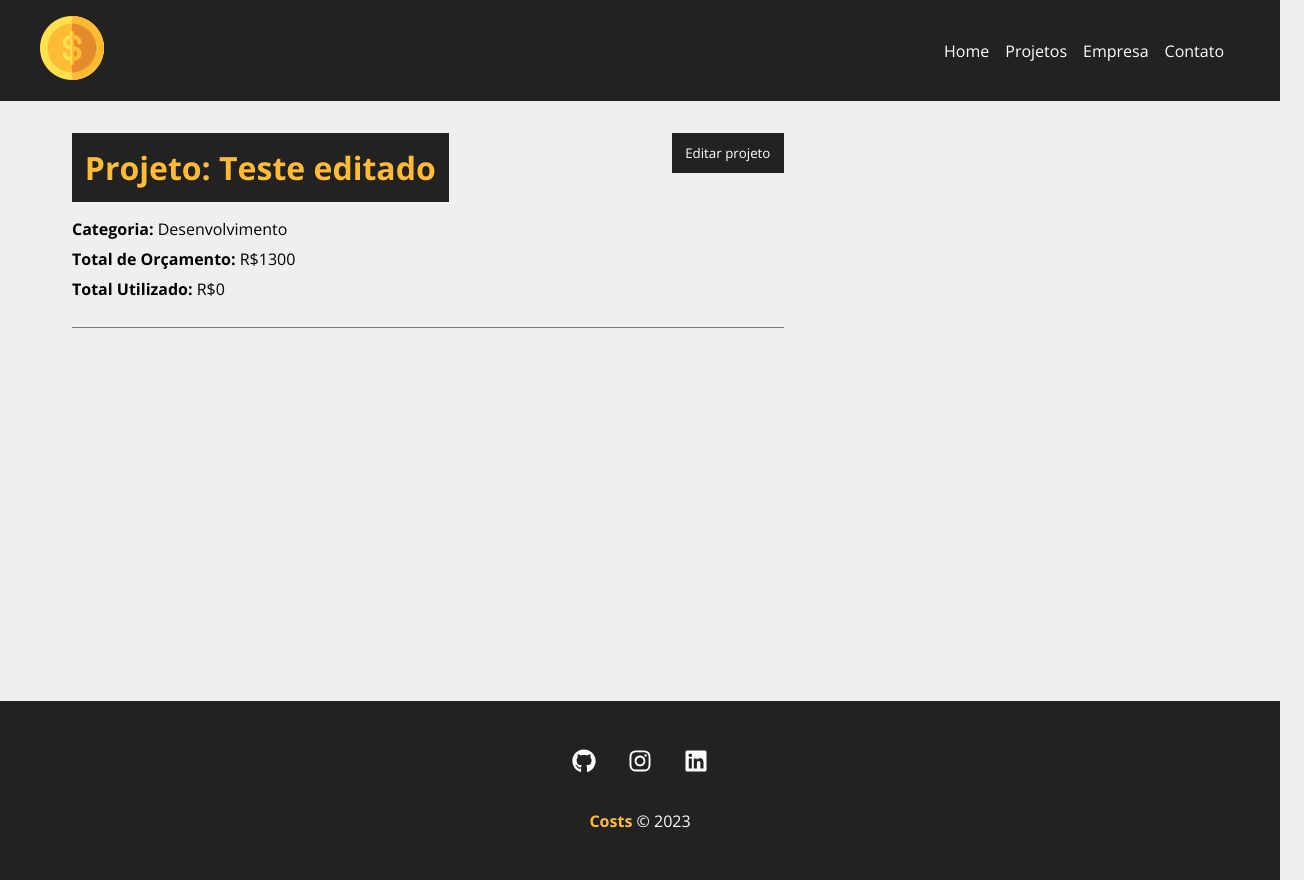
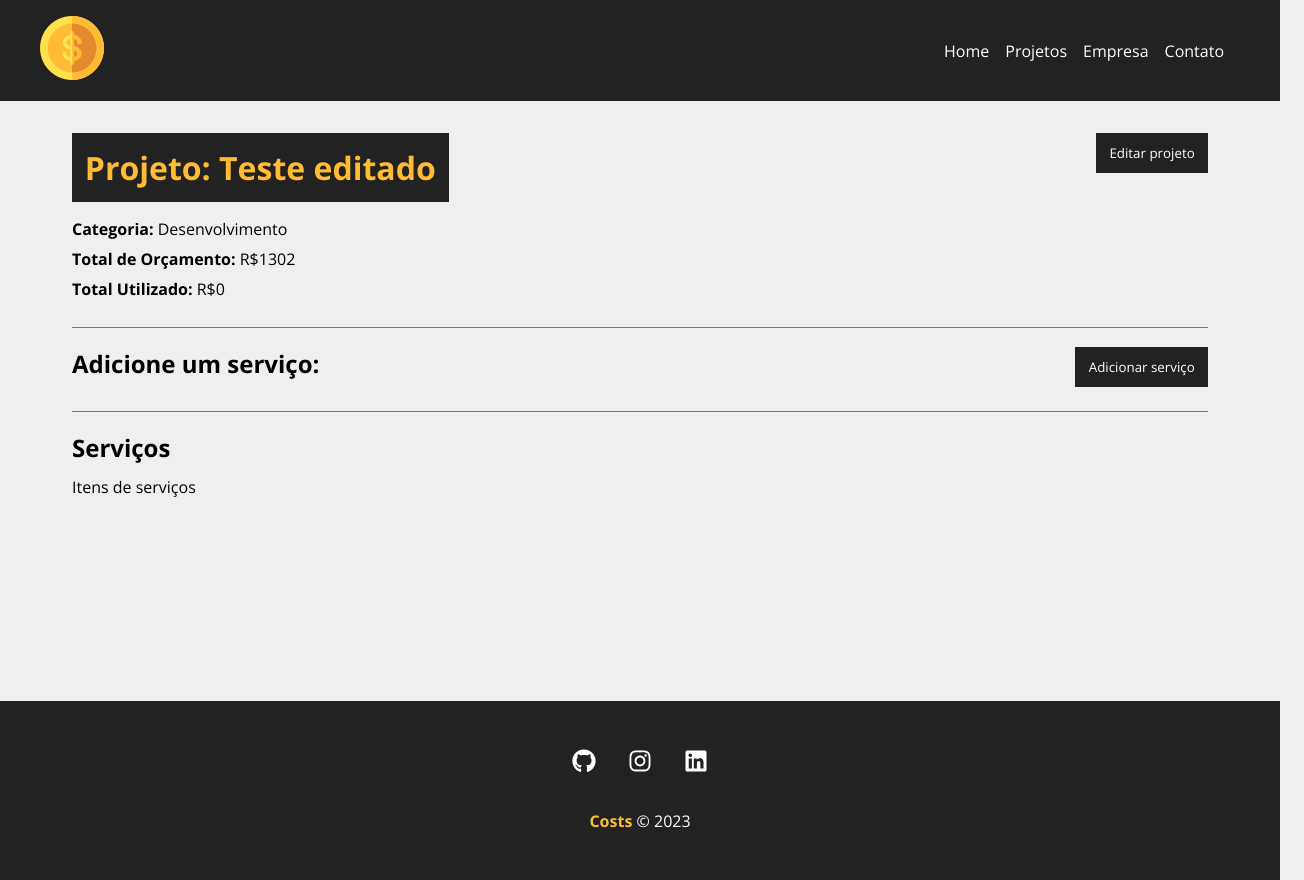
Before and after one commit to MarcosDavi-Dev/Cost, a React (Create React App) app: page /project/1 in a window 1280 px wide. Shown: the whole page, 1304 px wide, since content can reach past the window. Built offline with nearby package versions, Linux system fonts and the light colour scheme; data requests are answered from the project's data file.

Commit message:
Desenvolvendo a área de serviços

```diff
--- a/db.json
+++ b/db.json
@@ -2,7 +2,7 @@
   "projects": [
     {
       "name": "Teste editado",
-      "budget": "1300",
+      "budget": "1302",
       "category": {
         "id": "2",
         "name": "Desenvolvimento"
--- a/src/components/layout/Container.module.css
+++ b/src/components/layout/Container.module.css
@@ -1,4 +1,3 @@
-
 .container {
     width: 1200px;
     display: flex;
@@ -6,6 +5,7 @@
     margin: 0 auto;
     flex-wrap: wrap;
 }
+
 
 .min-height {
     min-height: 75vh;
--- a/src/components/pages/Project.js
+++ b/src/components/pages/Project.js
@@ -3,7 +3,6 @@
 
 import {useParams} from 'react-router-dom'
 import {useState, useEffect} from 'react'
-import Container from '../layout/Container'
 import Message from '../layout/Message'
 import ProjectForm from '../project/ProjectForm'
 
@@ -13,6 +12,7 @@
 
      const [project, setProject] = useState([])
      const [showProjectForm, setShowProjectForm] = useState(false)
+     const [showServiceForm, setShowServiceForm] = useState(false)
      const [message, setMessage] = useState()
      const [type, setType] = useState()
 
@@ -57,13 +57,16 @@
  }
 
  function toggleProjectForm () {
-  setShowProjectForm(!showProjectForm)  }
+  setShowProjectForm(!showProjectForm) }
+
+ function toggleServiceForm () {
+    setShowServiceForm(!showServiceForm) }
 
      return (
      <>
      {project.name ? (
          <div className={styles.project_details}>
-             <Container customnClass="column">
+             <div className={styles.project_container}>
              {message && <Message type={type} msg={message} />}
              <div className={styles.details_container}>
              <h1>Projeto: {project.name}</h1>
@@ -88,7 +91,20 @@
                      </div>
                  )}
                  </div>
-             </Container>
+                 <div className={styles.service_form_container}>
+                 <h2>Adicione um serviço:</h2>
+                    <button className={styles.btn} onClick={toggleServiceForm}>
+                    {!showServiceForm ? 'Adicionar serviço' : 'Fechar'}
+                    </button>
+                    <div className={styles.project_info}>
+                    {showServiceForm && <div>formulário de serviço</div>}
+                    </div>
+                 </div>
+                <h2>Serviços</h2>
+                <div className={styles.start}>
+                    <p>Itens de serviços</p>
+                </div>
+             </div>
      </div>
      ) : (<Loading />)
      }</>)
--- a/src/components/pages/Project.module.css
+++ b/src/components/pages/Project.module.css
@@ -1,7 +1,13 @@
 .project_details {
          padding: 2em;
+         width: 1200px;
+         margin: 0 auto;
+         flex-wrap: wrap;
     }
 
+    .start {
+     justify-content: flex-start;
+ }
     .project_details h1,
     .project_details h2,
     .project_details p {
```
